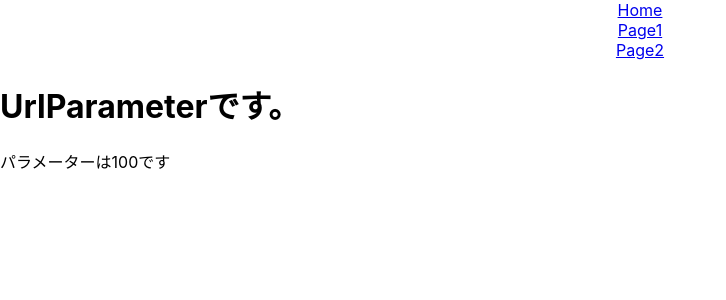
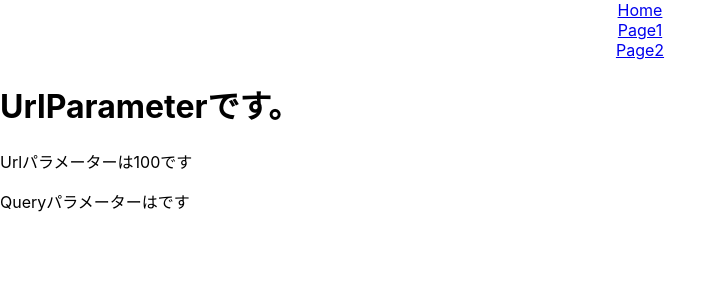
Before and after one commit to hayato-lang/router, a React (Create React App) app: page /page2/100 in a window 1280 px wide. Shown: the top 300 px of the page, without its empty margins (0-726 px from the left). Built offline with nearby package versions, Linux system fonts and the light colour scheme.

Commit message:
クエリパラメーター

```diff
--- a/src/Page2.jsx
+++ b/src/Page2.jsx
@@ -5,6 +5,8 @@ export const Page2 = () => {
     <div>
       <h1>Page2です。</h1>
       <Link to="/page2/100">URL Parameter</Link>
+      <br />
+      <Link to="/page2/999?name=hogehoge">Query Parameter</Link>
     </div>
   );
 };
--- a/src/UrlParameter.jsx
+++ b/src/UrlParameter.jsx
@@ -1,11 +1,16 @@
+import { useLocation } from "react-router-dom";
 import { useParams } from "react-router-dom";
+
 
 export const UrlParameter = () => {
   const { id } = useParams();
+  const { search } = useLocation();
+  const query = new URLSearchParams(search);
   return (
     <div>
       <h1>UrlParameterです。</h1>
-      <p>パラメーターは{id}です</p>
+      <p>Urlパラメーターは{id}です</p>
+      <p>Queryパラメーターは{query.get("name")}です</p>
     </div>
   );
 };
```
